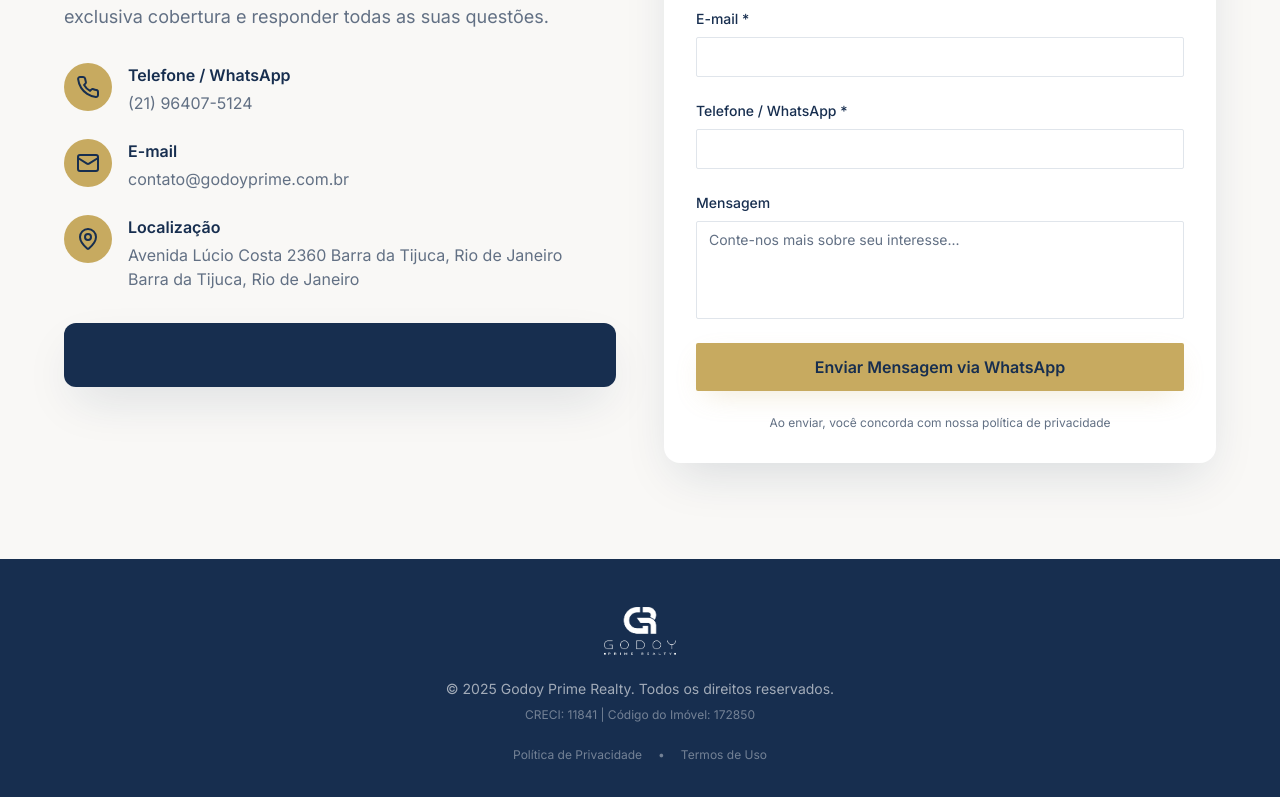
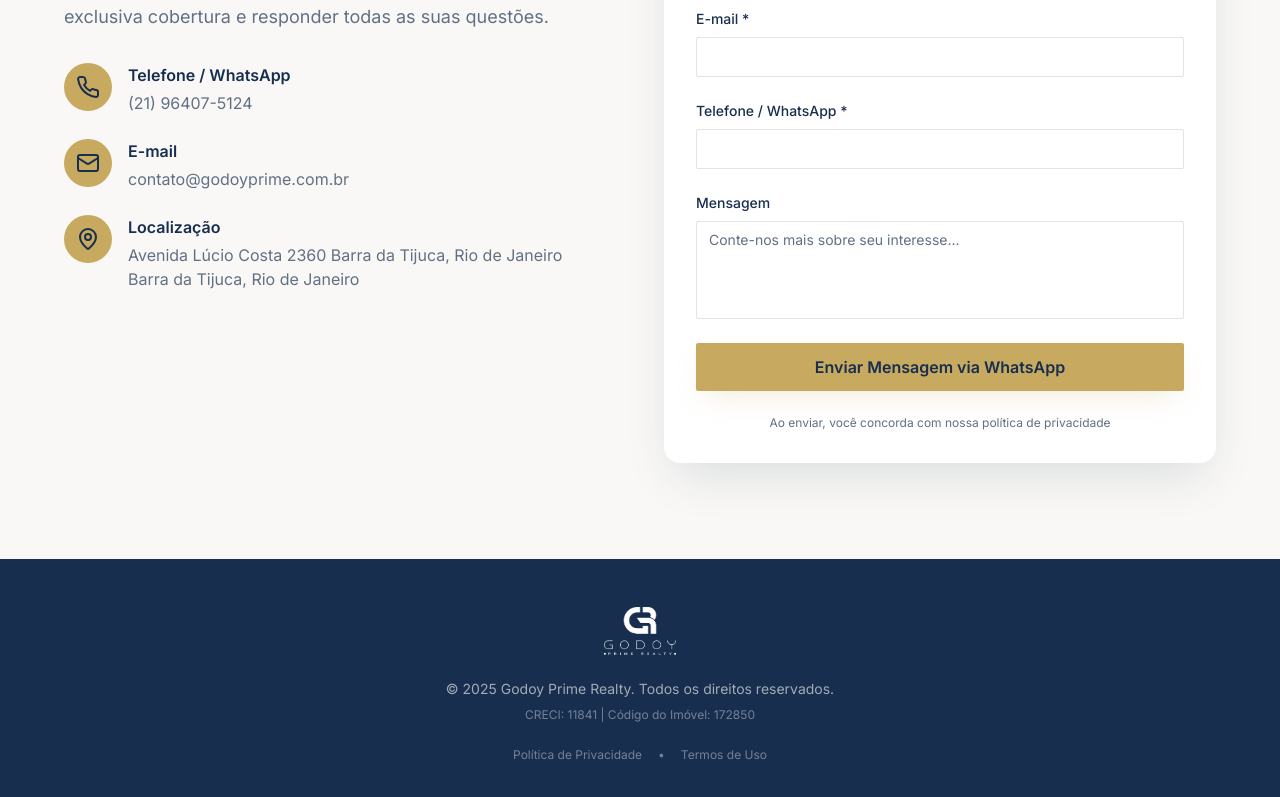
Before and after one commit to marcusviniciusfreitasgodoy-pixel/exclusive-mansion-hub, a React (Vite) app: page / in a window 1280 px wide. Shown: the part 6944-7741 px from the top of the page. Built offline with nearby package versions, Linux system fonts and the light colour scheme; the HTML template or start-up script is replaced by a standard one.

Commit message:
Visual edit in Lovable
Edited UI in Lovable

```diff
--- a/src/components/Contact.tsx
+++ b/src/components/Contact.tsx
@@ -105,10 +105,7 @@ Barra da Tijuca, Rio de Janeiro<br />
                 </div>
               </div>
 
-              <div className="rounded-xl bg-primary p-8 shadow-elegant">
 
-
-              </div>
             </div>
 
             {/* Contact Form */}
```
